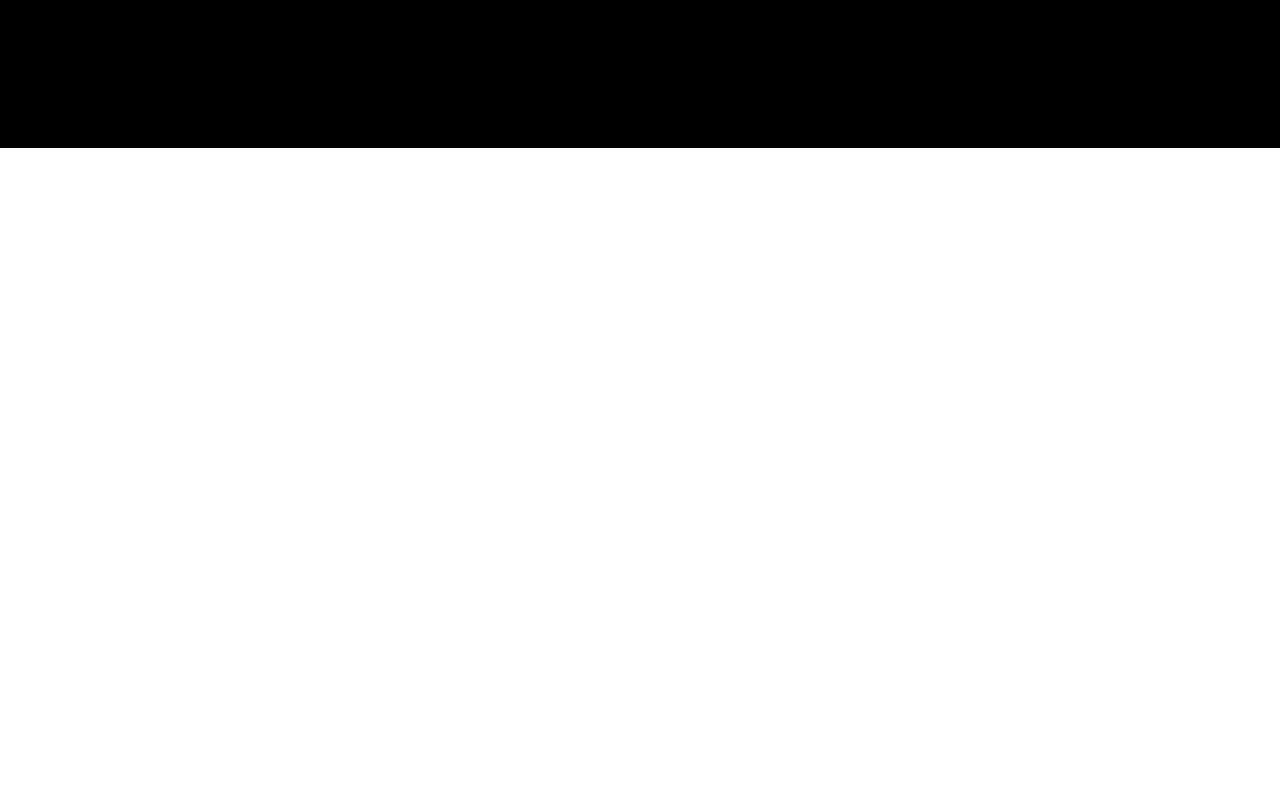
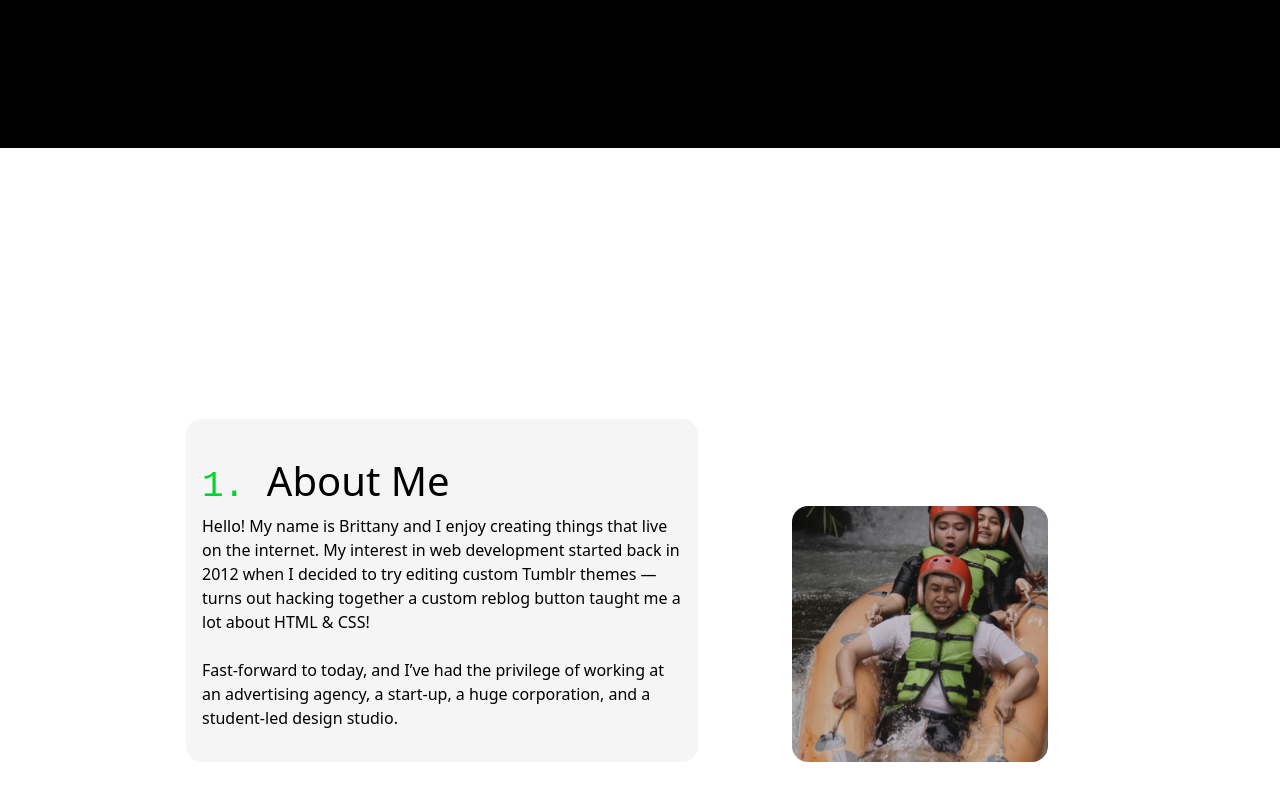
Before and after one commit to Joheb133/Portfolio-v1, a React (Vite) app: page / in a window 1280 px wide. Shown: the part 652-1452 px from the top of the page. Before the commit the page ends 800 px from the top, so only its background shows below. Built offline with nearby package versions, Linux system fonts and the light colour scheme.

Commit message:
[feat] added about section

```diff
--- a/src/App.tsx
+++ b/src/App.tsx
@@ -1,14 +1,15 @@
 import './index.css'
+import profilePic from './assets/image.png'
 
 function App() {
 
     return (
         <>
-            <div className='navbar'>
+            <nav>
                 <a href="" className='text-brand-primary text-4xl font-mono font-bold mx-8'>J</a>
                 <div className='flex items-center justify-center gap-6'>
                     <ol className='links text-white flex justify-between gap-4'>
-                        <li><a href="">About</a></li>
+                        <li><a href="#about">About</a></li>
                         <li><a href="">Projects</a></li>
                         <li><a href="">Contact</a></li>
                     </ol>
@@ -16,9 +17,9 @@
                         CV
                     </button>
                 </div>
-            </div>
+            </nav>
 
-            <div className='h-[800px] bg-black text-light flex flex-col justify-center items-center'>
+            <section className='h-[800px] bg-black text-light flex flex-col justify-center items-center'>
                 <div className='font-bold'>
                     <span className='text-7xl text-white'>Hi, I'm </span>
                     <h1 className='text-brand-primary font-mono text-[78px] inline-block'>Joheb</h1>
@@ -30,7 +31,25 @@
                 <button>
                     Get In Touch
                 </button>
-            </div>
+            </section>
+
+            <section className='h-[884px] flex justify-center items-center'>
+                <div className='flex gap-12'>
+                    <div className='max-w-lg px-4 py-8 bg-neutral-100 rounded-2xl'>
+                        <h1 className='section-title' id='about'>About Me</h1>
+                        <p>
+                            Hello! My name is Brittany and I enjoy creating things that live on the internet. My interest in web development started back in 2012 when I decided to try editing custom Tumblr themes — turns out hacking together a custom reblog button taught me a lot about HTML & CSS!
+                        </p>
+                        <br />
+                        <p>
+                            Fast-forward to today, and I’ve had the privilege of working at an advertising agency, a start-up, a huge corporation, and a student-led design studio.
+                        </p>
+                    </div>
+                    <div className='relative w-[348px]'>
+                        <img src={profilePic} alt="A picture of myself" className='w-[256px] h-[256px] rounded-2xl absolute bottom-0 translate-x-1/2 right-1/2' />
+                    </div>
+                </div>
+            </section>
         </>
     )
 }
--- a/src/index.css
+++ b/src/index.css
@@ -3,18 +3,18 @@
 @tailwind utilities;
 
 @layer components{
-    .navbar {
+    nav {
         @apply fixed left-1/2 -translate-x-1/2
         flex items-center justify-center
         rounded-full w-fit mt-5
         bg-[#252525] bg-opacity-70 backdrop-blur-sm
     }
 
-    .navbar .links {
+    nav .links {
         counter-reset: navLinkCount;
     }
 
-    .navbar .links li::before {
+    nav .links li::before {
         content: "0" counter(navLinkCount) ".";
         counter-increment: navLinkCount;
         color: #00D42F;
@@ -22,4 +22,17 @@
         font-size: 16px;
         margin-right: 2px;
     }
+
+    .section-title {
+        font-size: 40px;
+        font-weight: 500;
+    }
+
+    .section-title::before {
+        counter-increment: headingCount;
+        content: counter(headingCount) ". ";
+        color: #00D42F;
+        font-family: monospace;
+        font-size: 36px;
+    }
 }
```
Also changed, not shown: src/assets/image.png (added).
